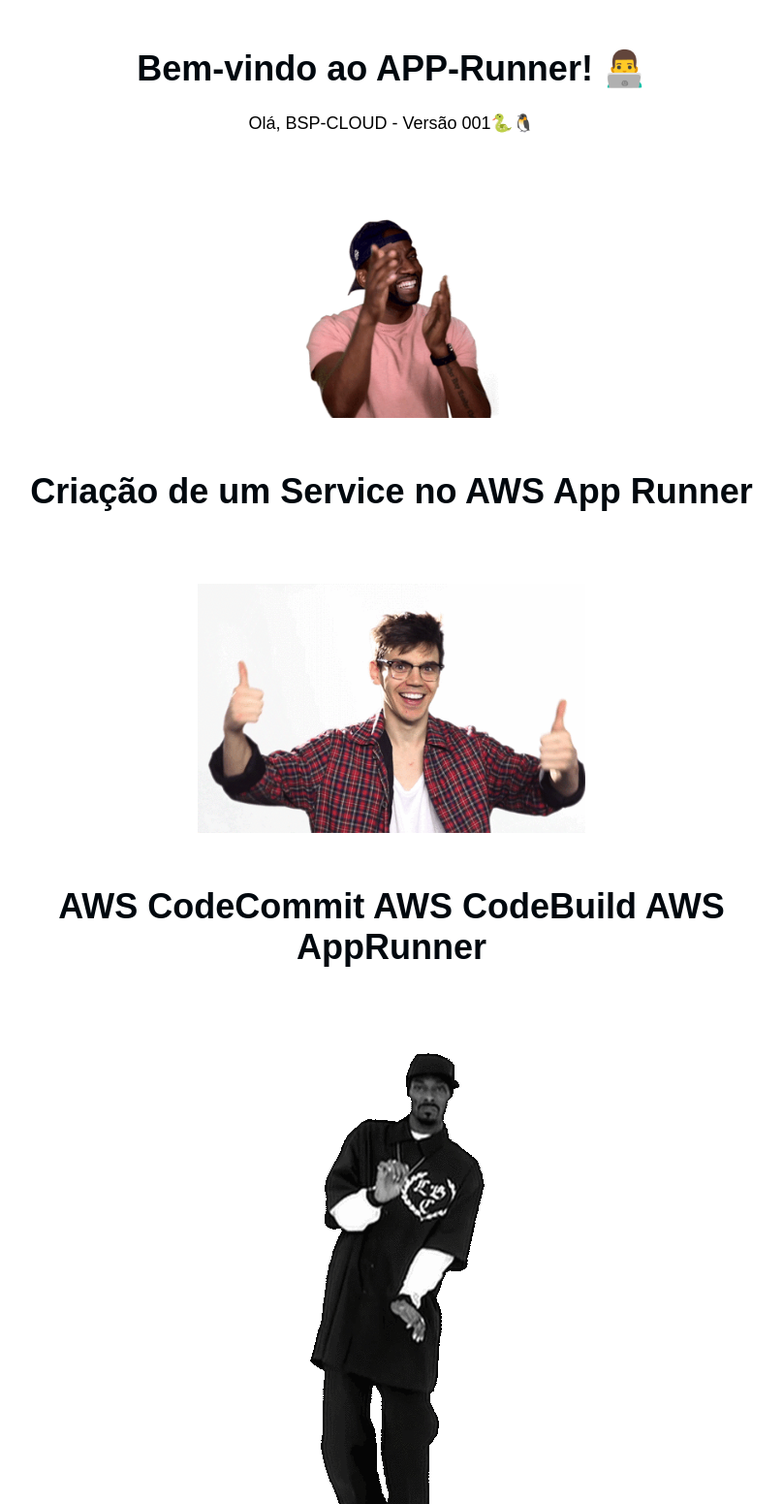
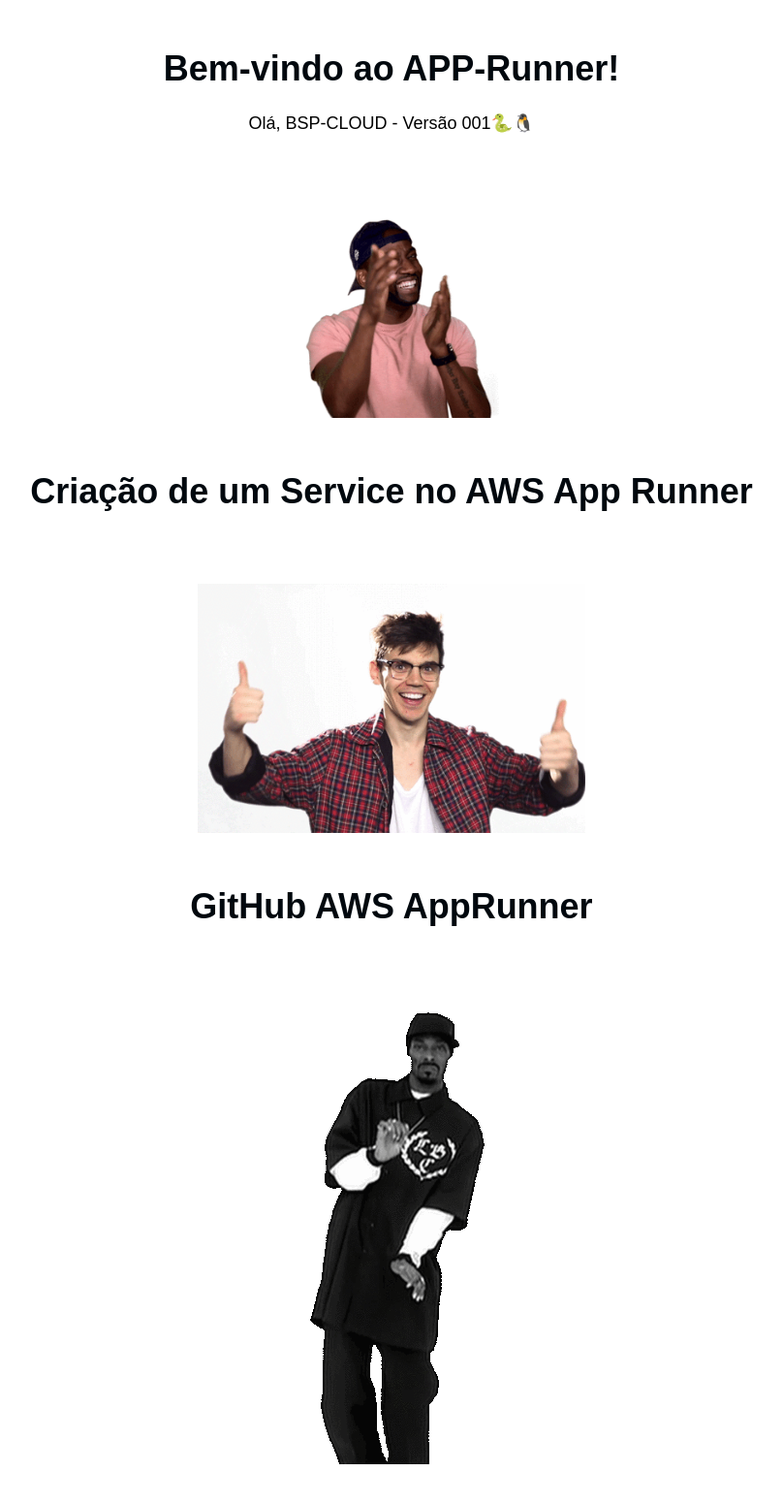
Before and after one commit to fch-bsp/apprunner, a Flask app: page / in a window 1280 px wide. Shown: the top 1551 px of the page at 97% size, without its empty margins (236-1044 px from the left). After the commit the page ends 1510 px from the top, so only its background shows below. Run offline with Flask 2, Linux system fonts and the light colour scheme.

Commit message:
ajuste-versão

```diff
--- a/templates/index.html
+++ b/templates/index.html
@@ -6,12 +6,12 @@
 </head>
 <body>
     <div class="container">
-        <h1>Bem-vindo ao APP-Runner! 👨‍💻</h1>
+        <h1>Bem-vindo ao APP-Runner!</h1>
         <p>{{ message }}</p>
         <img src="{{ url_for('static', filename='logo1.gif') }}" alt="Logo">
         <h1>Criação de um Service no AWS App Runner</h1>
         <img src="{{ url_for('static', filename='logo2.gif') }}" alt="Logo">
-        <h1>AWS CodeCommit AWS CodeBuild AWS AppRunner</h1>
+        <h1>GitHub AWS AppRunner</h1>
         <img src="{{ url_for('static', filename='logo.gif') }}" alt="Logo">
     </div>
 </body>
```
